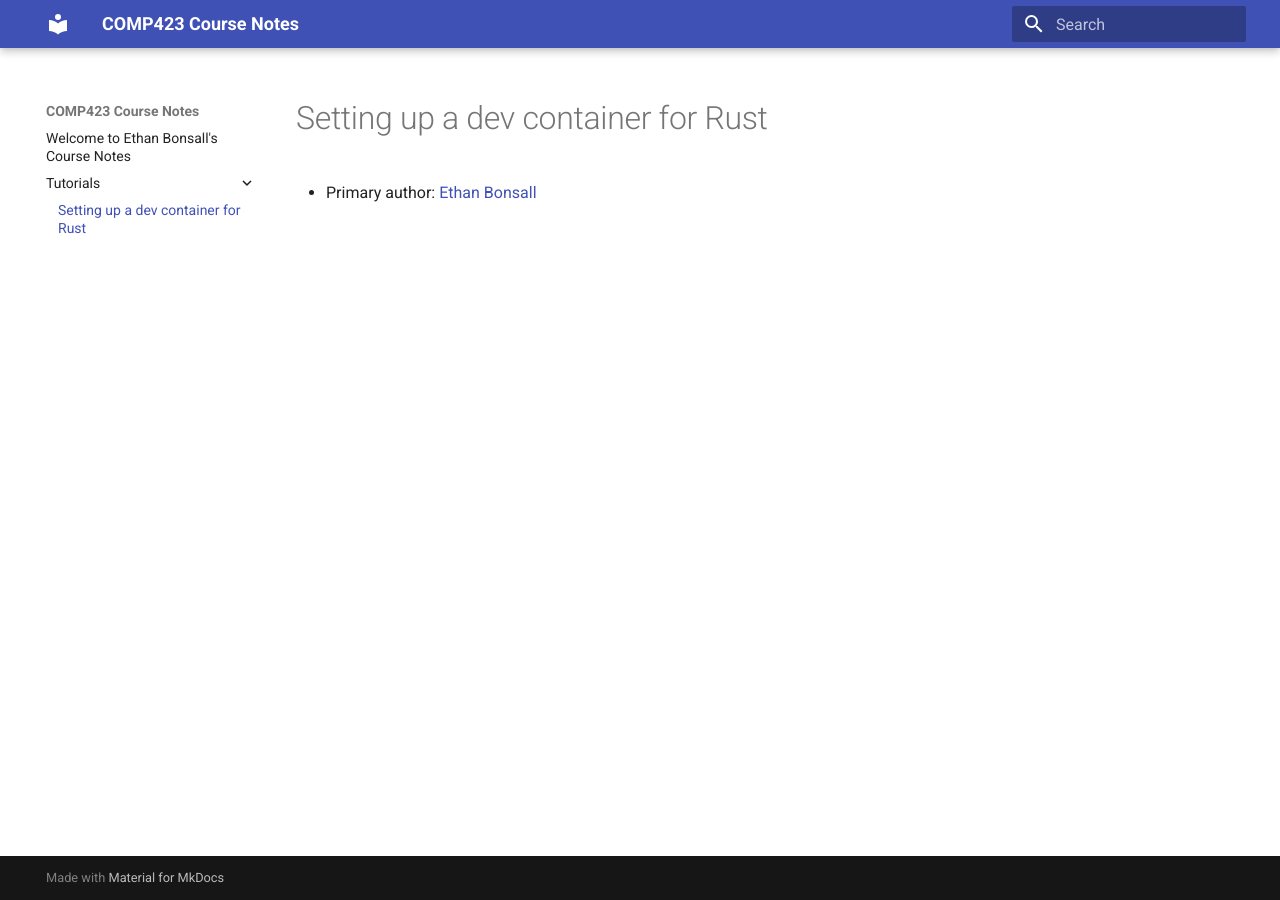
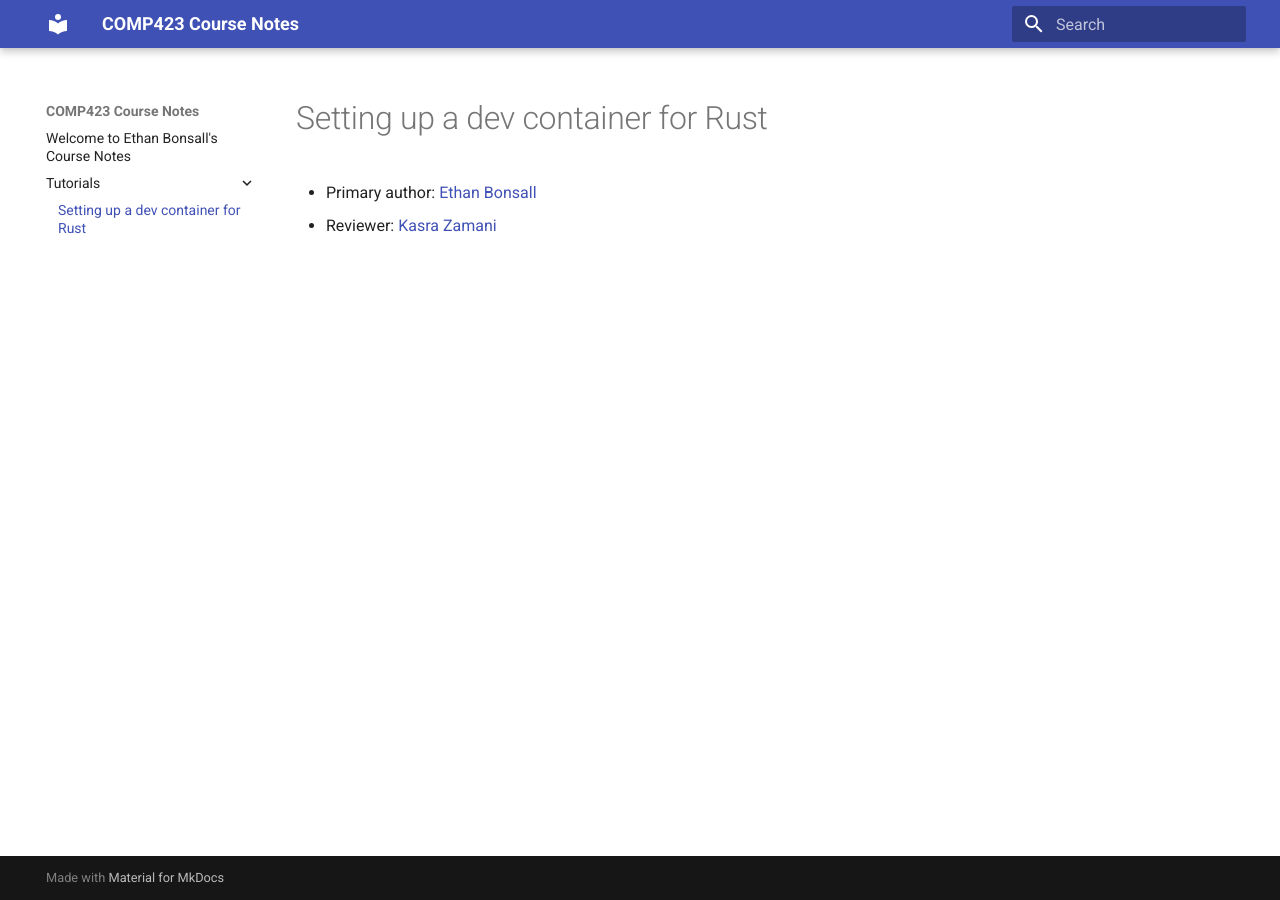
Before and after one commit to ethanbonsall/comp423-course-notes, an MkDocs documentation site: the page built from docs/tutorials/rust-setup.md, in a window 1280 px wide. Built offline with MkDocs 1.6.1 and Material for MkDocs 9.7.7, drawn with Linux system fonts in a browser that asks for light colours.

Commit message:
Added Reviewer Tag

```diff
--- a/docs/tutorials/rust-setup.md
+++ b/docs/tutorials/rust-setup.md
@@ -1,3 +1,4 @@
 # Setting up a dev container for Rust
 
 * Primary author: [Ethan Bonsall](https://github.com/ethanbonsall)
+* Reviewer: [Kasra Zamani](https://github.com/Kasra84)
```
